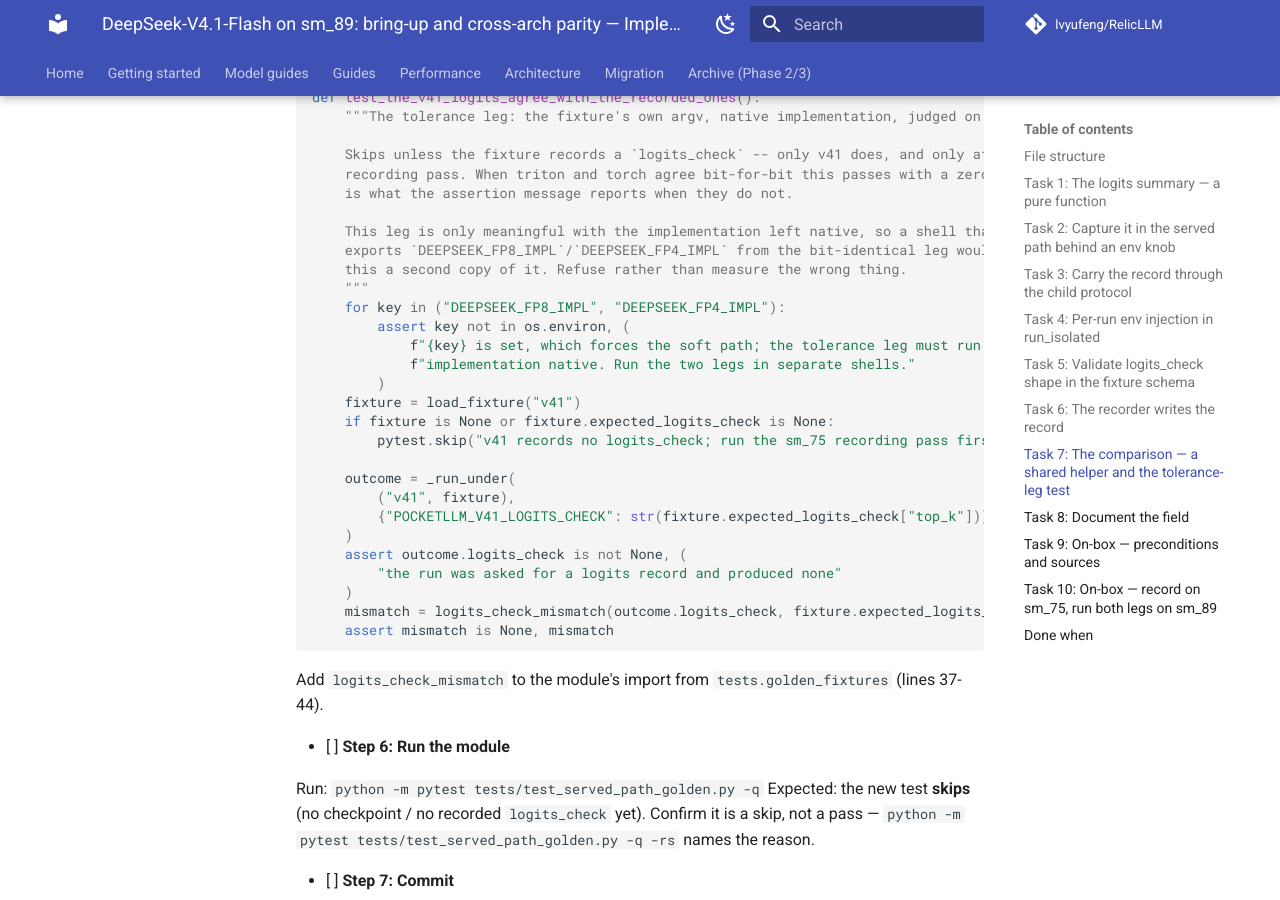
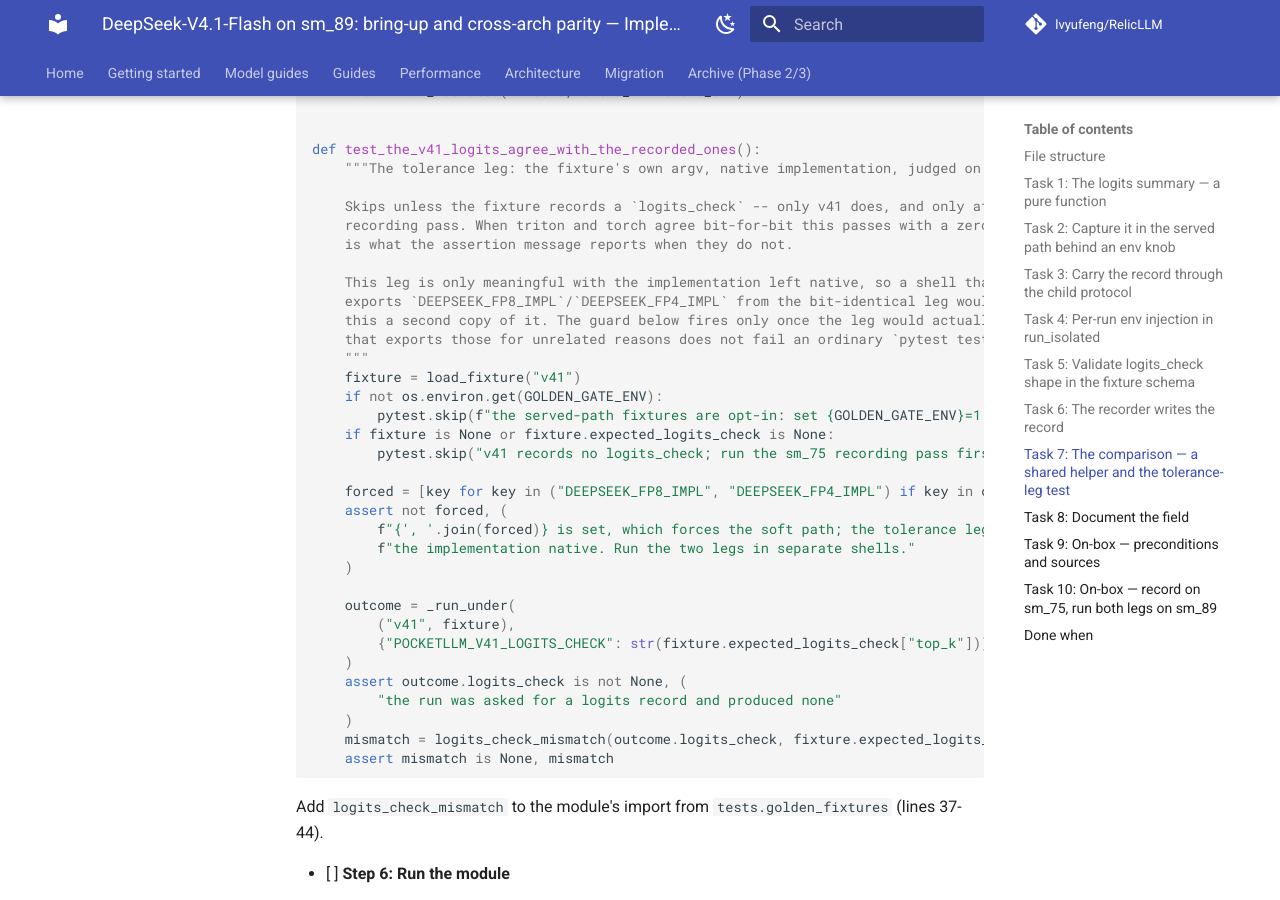
Before and after one commit to lvyufeng/RelicLLM, an MkDocs documentation site: the page built from docs/superpowers/plans/2026-10-09-v41-flash-sm89.md, in a window 1280 px wide and 900 px high, scrolled down 18279 px. Built offline with MkDocs 1.6.1 and Material for MkDocs 9.7.7, drawn with Linux system fonts in a browser that asks for light colours; comment, search, counter and statistics services are not loaded; some of the changed text lies outside the part shown.

Commit message:
docs: scope the parity plan's leg selectors to single node ids
-k v41 on the bit-identical leg also collected the tolerance test,
which refuses under forced-torch env -- a red test in a step marked
PASS. Both legs now select by node id, the tolerance test's guard runs
after the golden gate, and the recorder gets its missing Any import.

Co-Authored-By: Claude Code <noreply@anthropic.com>

````diff
--- a/docs/superpowers/plans/2026-10-09-v41-flash-sm89.md
+++ b/docs/superpowers/plans/2026-10-09-v41-flash-sm89.md
@@ -772,7 +772,7 @@ and at the call site:
         return 1
 ```
 
-Note `golden` and `sys` are already imported in the recorder (it loads `tests/golden_fixtures.py` by path as `golden`).
+Note `golden` and `sys` are already imported in the recorder (it loads `tests/golden_fixtures.py` by path as `golden`). `Any` is not — add `from typing import Any` to the recorder's imports, or the annotation is an undefined name under any future non-deferred evaluation.
 
 - [ ] **Step 4: Run test to verify it passes**
 
@@ -901,16 +901,20 @@ def test_the_v41_logits_agree_with_the_recorded_ones():
 
     This leg is only meaningful with the implementation left native, so a shell that already
     exports `DEEPSEEK_FP8_IMPL`/`DEEPSEEK_FP4_IMPL` from the bit-identical leg would silently make
-    this a second copy of it. Refuse rather than measure the wrong thing.
+    this a second copy of it. The guard below fires only once the leg would actually run, so a host
+    that exports those for unrelated reasons does not fail an ordinary `pytest tests/` run.
     """
-    for key in ("DEEPSEEK_FP8_IMPL", "DEEPSEEK_FP4_IMPL"):
-        assert key not in os.environ, (
-            f"{key} is set, which forces the soft path; the tolerance leg must run with the "
-            f"implementation native. Run the two legs in separate shells."
-        )
     fixture = load_fixture("v41")
+    if not os.environ.get(GOLDEN_GATE_ENV):
+        pytest.skip(f"the served-path fixtures are opt-in: set {GOLDEN_GATE_ENV}=1 to run them.")
     if fixture is None or fixture.expected_logits_check is None:
         pytest.skip("v41 records no logits_check; run the sm_75 recording pass first")
+
+    forced = [key for key in ("DEEPSEEK_FP8_IMPL", "DEEPSEEK_FP4_IMPL") if key in os.environ]
+    assert not forced, (
+        f"{', '.join(forced)} is set, which forces the soft path; the tolerance leg must run with "
+        f"the implementation native. Run the two legs in separate shells."
+    )
 
     outcome = _run_under(
         ("v41", fixture),
@@ -1031,17 +1035,19 @@ Confirm `tests/fixtures/golden/v41.json` gained a `logits_check` with `"atol": 0
 
 ```bash
 POCKETLLM_GOLDEN=1 DEEPSEEK_FP8_IMPL=torch DEEPSEEK_FP4_IMPL=torch \
-    python -m pytest tests/test_served_path_golden.py -q -k v41
+    python -m pytest "tests/test_served_path_golden.py::test_served_path_matches_the_recorded_answer[v41]" -q
 ```
 
 Expected: PASS — the tokens match the recorded `[455, 22471, 45117, ...]` exactly. A failure here is a port bug, not a kernel difference, and is the more important of the two results.
+
+Select the node by name rather than `-k v41`: the tolerance test's name also contains "v41" and would be collected, and under this shell's forced-torch env it refuses by design (it asserts the two impl vars are unset), which would read as a failure.
 
 Note this leg compares only `prompt_tokens`/`token_ids`/`text` — the existing comparison never reads `logits_check`. That is by design: the logits are the tolerance leg's subject, in Task 7's separate test. Do not expect this run to cover them.
 
 - [ ] **Step 3: Run the tolerance leg (on the 4090 box)**
 
 ```bash
-POCKETLLM_GOLDEN=1 python -m pytest tests/test_served_path_golden.py -q -k logits
+POCKETLLM_GOLDEN=1 python -m pytest "tests/test_served_path_golden.py::test_the_v41_logits_agree_with_the_recorded_ones" -q
 ```
 
 Record the outcome either way: same tokens *and* logits within tolerance is a clean pass; a reported gap is the deliverable, and its size belongs in the fixture's `atol`/`rtol`.
````
